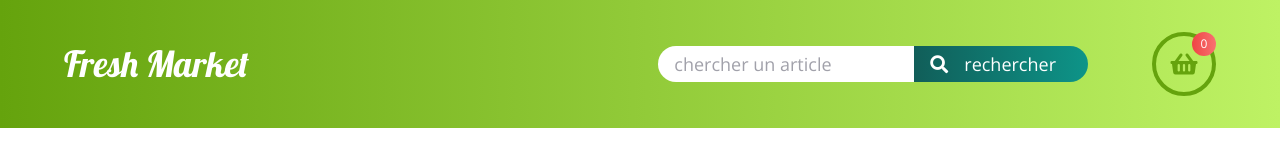
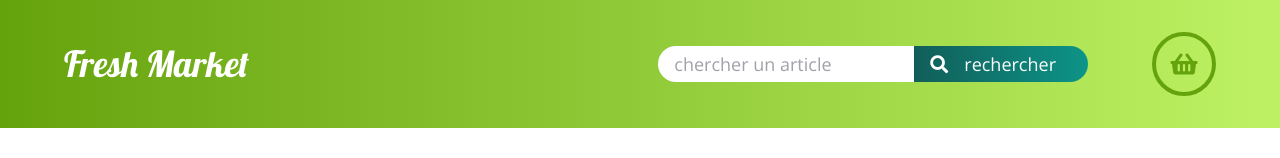
Before and after one commit to logic-fabric/fresh-market, a React (Create React App) app: page / in a window 1280 px wide. Shown: the top 158 px of the page. Built offline with nearby package versions, Linux system fonts and the light colour scheme.

Commit message:
ui: basketCounter appears only if there is an article in basket

```diff
--- a/src/components/Header/Header.jsx
+++ b/src/components/Header/Header.jsx
@@ -42,9 +42,13 @@ export function Header({ filterProducts, setIsFilteringProducts }) {
             type="button"
           >
             <span className="basket-icon fas fa-shopping-basket"></span>
-            <span className="basket-counter font-sans bg-gradient-to-r from-danger-500 to-danger-400">
-              {basketCounter}
-            </span>
+            {basketCounter > 0 ? (
+              <span className="basket-counter font-sans bg-gradient-to-r from-danger-500 to-danger-400">
+                {basketCounter}
+              </span>
+            ) : (
+              ""
+            )}
           </Link>
         </nav>
       </div>
```
